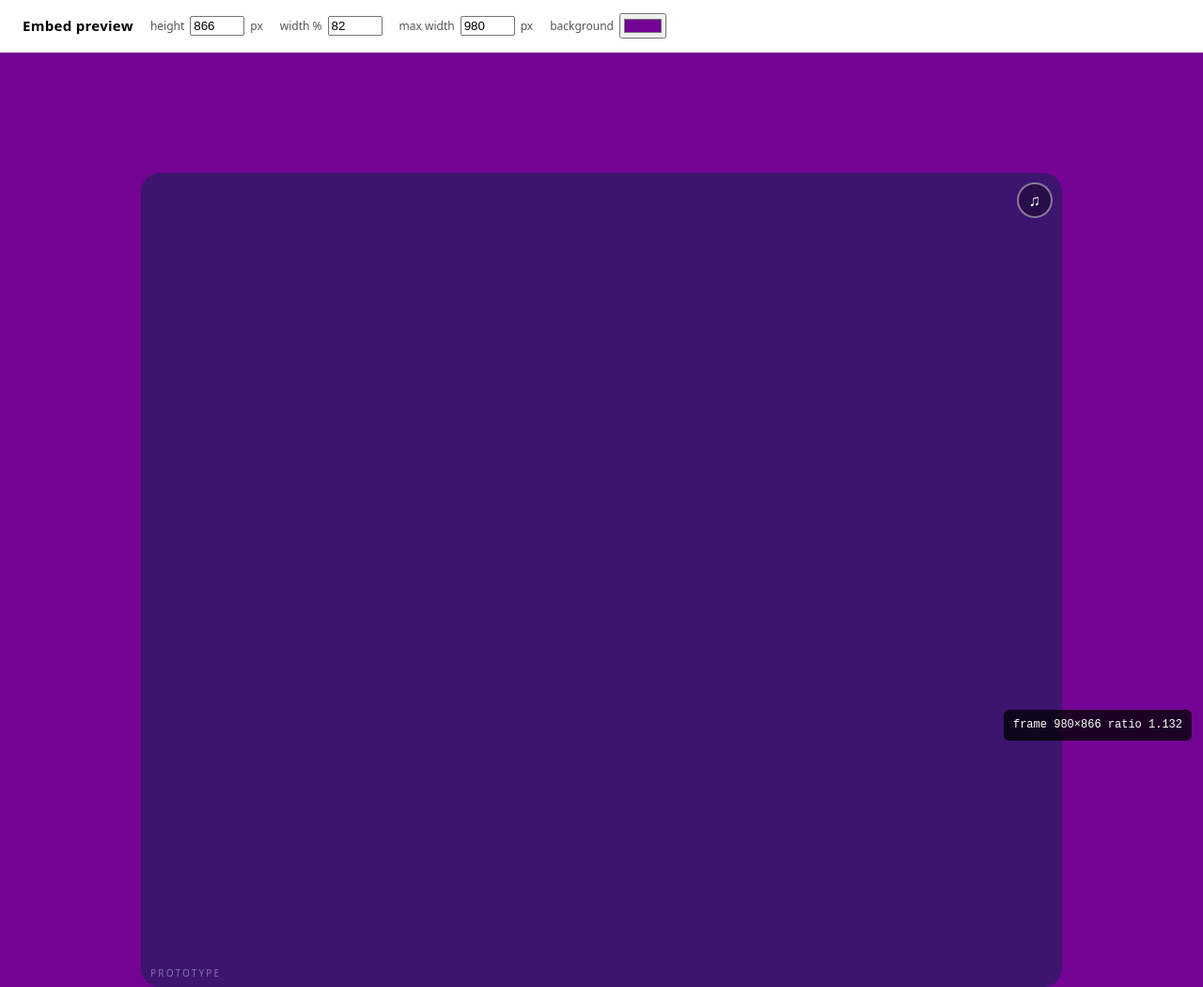
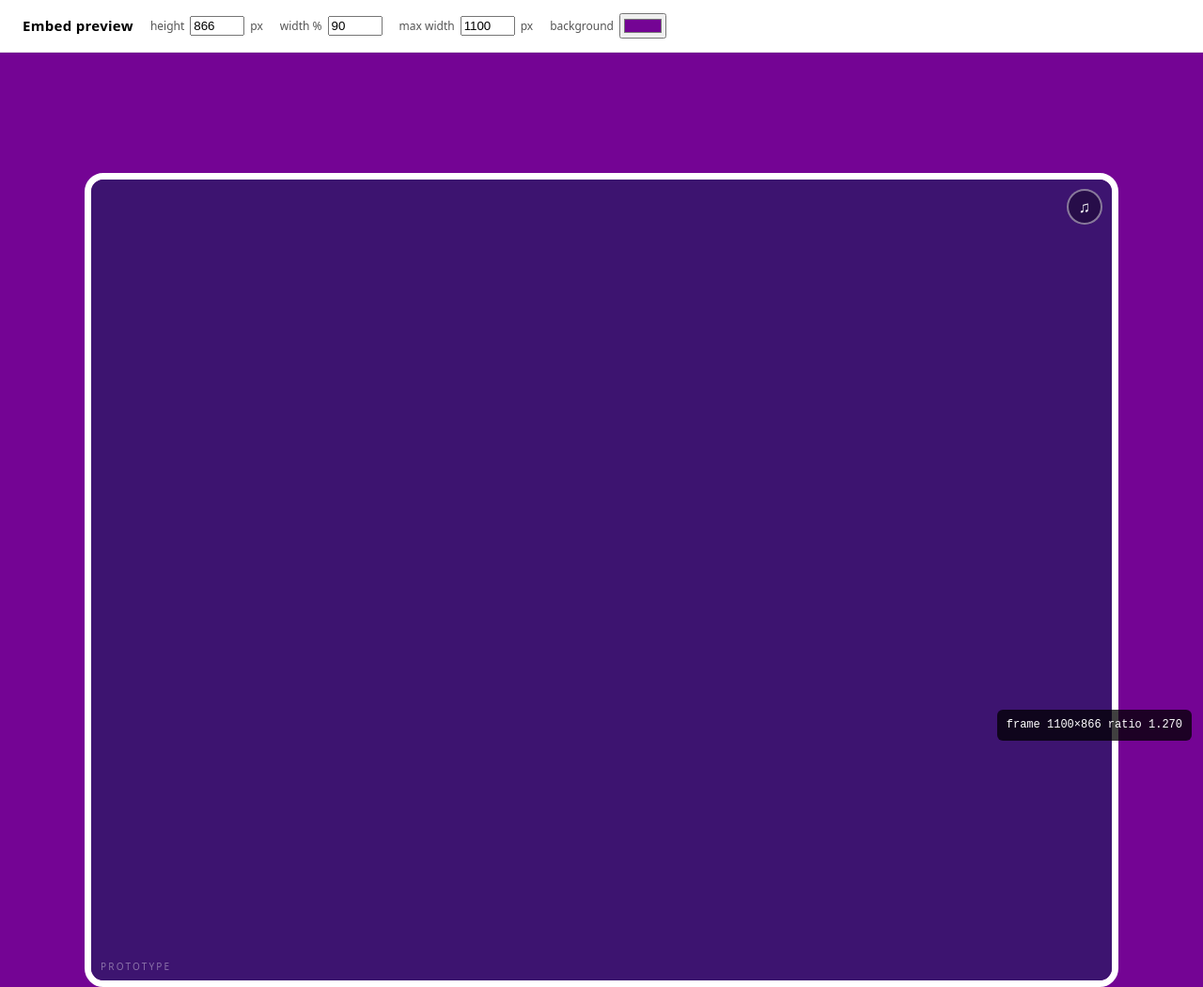
Before and after one commit to lucabonfigli/chewbies-mystery-mix-up, a plain HTML site: page preview.html in a window 1280 px wide. Shown: the whole page at 94% size. Drawn offline with Linux system fonts and the light colour scheme.

Commit message:
Fix preview: white border and live-build defaults

```diff
--- a/preview.html
+++ b/preview.html
@@ -15,8 +15,7 @@
   .bar input[type=number]{width:58px}
   .mm-wrap{align-items:center;display:flex;flex-direction:column;gap:5rem;padding:8rem 0 15rem;background:var(--bg)}
   .mm-frame{position:relative;width:var(--pct);max-width:var(--max);height:var(--h);overflow:hidden}
-  .mm-frame iframe{border:7px solid #fff;border-radius:20px}
-  .mm-frame iframe{position:absolute;inset:0;width:100%;height:100%;border:0}
+  .mm-frame iframe{position:absolute;top:0;left:0;width:100%;height:100%;border:7px solid #fff;border-radius:20px}
   .readout{position:fixed;right:12px;bottom:12px;background:rgba(0,0,0,.75);color:#fff;
            font:12px/1.4 ui-monospace,monospace;padding:8px 10px;border-radius:6px}
   @media (max-width:1151px){ .mm-frame{height:900px} }
@@ -25,8 +24,8 @@
 <div class="bar">
   <strong>Embed preview</strong>
   <label>height <input type="number" id="hh" value="866" min="400" max="1200" step="2">px</label>
-  <label>width % <input type="number" id="wp" value="82" min="40" max="100" step="2"></label>
-  <label>max width <input type="number" id="mw" value="980" min="600" max="1400" step="50">px</label>
+  <label>width % <input type="number" id="wp" value="90" min="40" max="100" step="2"></label>
+  <label>max width <input type="number" id="mw" value="1100" min="600" max="1400" step="50">px</label>
   <label>background <input type="color" id="bg" value="#740494"></label>
 </div>
 
```
